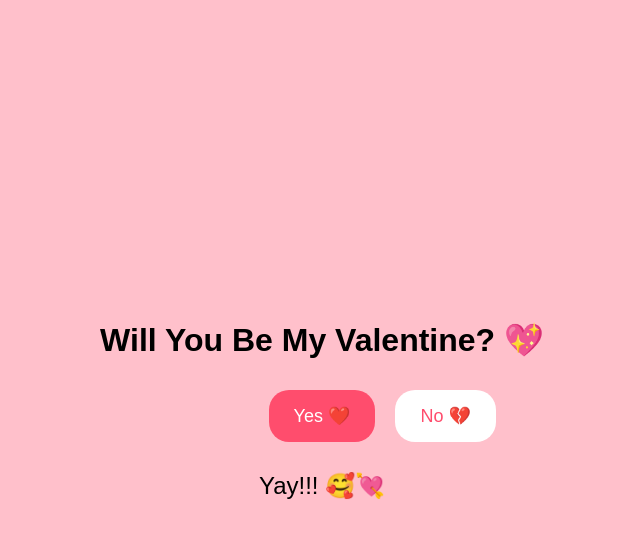
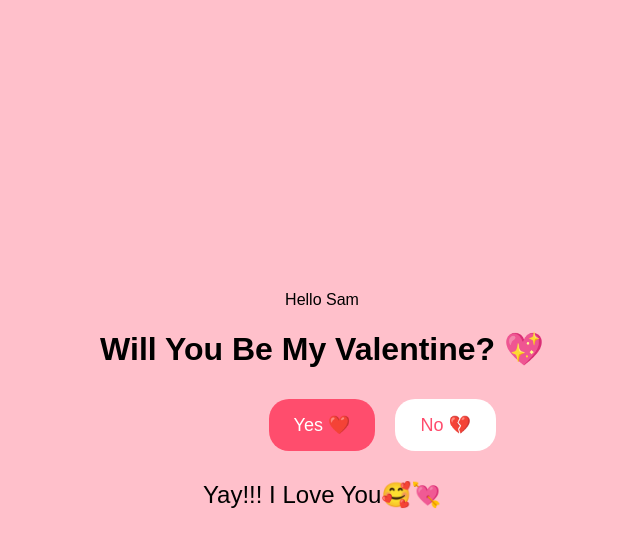
Before and after one commit to jestonicuyosrivera-eng/Sam.mylove-3, a plain HTML site: page index.html in a window 1280 px wide. Both pictures are taken after a click on the button "Yes ❤️". Shown: the whole page, without its empty margins (318-958 px from the left). Drawn offline with Linux system fonts and the light colour scheme.

Commit message:
Update index.html

```diff
--- a/index.html
+++ b/index.html
@@ -33,10 +33,11 @@ button{
 <body>
 
 <div class="container">
+  Hello Sam
 <h1>Will You Be My Valentine? 💖</h1>
 <button id="yes">Yes ❤️</button>
 <button id="no">No 💔</button>
-<div id="message">Yay!!! 🥰💘</div>
+<div id="message">Yay!!! I Love You🥰💘</div>
 </div>
 
 <script>
```
